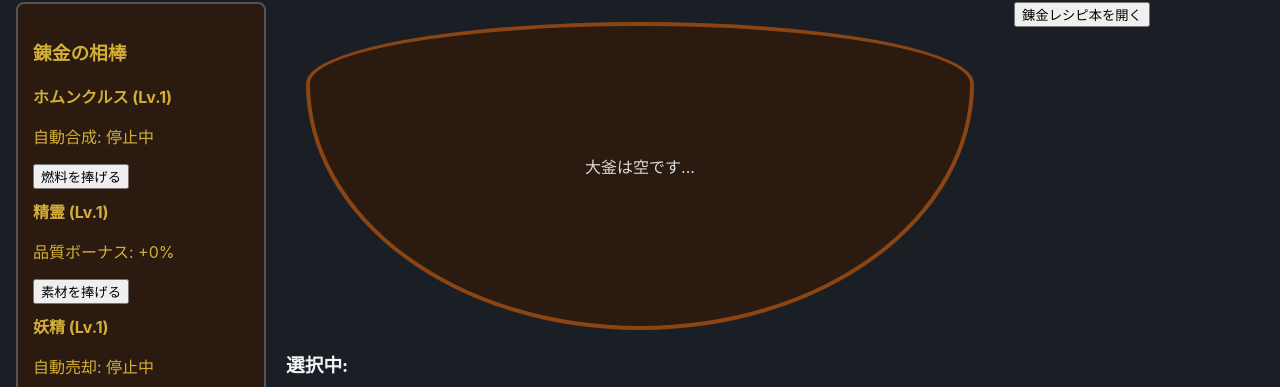
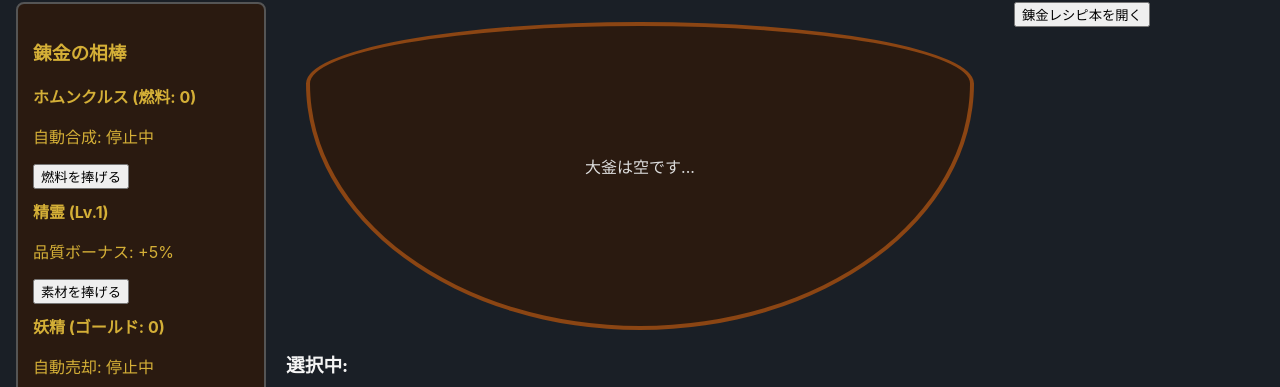
Before and after one commit to YuMurata/alchemy-incremental, a React (Vite) app: page / in a window 1280 px wide. Shown: the part 159-546 px from the top of the page. Built offline with nearby package versions, Linux system fonts and the light colour scheme.

Commit message:
feat: implement buddy interaction logic and stats display

```diff
--- a/src/ui/App.tsx
+++ b/src/ui/App.tsx
@@ -11,7 +11,22 @@ import recipes from '../data/recipe-db.json';
 
 const AppContent: React.FC = () => {
   const { state } = useGameStore();
+  const [spiritLevel, setSpiritLevel] = useState(1);
+  const [homunculusFuel, setHomunculusFuel] = useState(0);
+  const [fairyGold, setFairyGold] = useState(0);
   const [selectedMaterials, setSelectedMaterials] = useState<string[]>([]);
+
+  const interactWithSpirit = () => {
+    setSpiritLevel(prev => prev + 1);
+  };
+
+  const interactWithHomunculus = () => {
+    setHomunculusFuel(prev => prev + 10);
+  };
+
+  const interactWithFairy = () => {
+    setFairyGold(prev => prev + 100);
+  };
   const [showRecipeBook, setShowRecipeBook] = useState(false);
 
   const addMaterial = (name: string) => {
@@ -45,7 +60,14 @@ const AppContent: React.FC = () => {
         main: (
           <div style={{ display: 'grid', gridTemplateColumns: '250px 1fr 250px', gap: '20px' }}>
             <div className="left-panel">
-              <BuddyPanel />
+              <BuddyPanel
+                spiritLevel={spiritLevel}
+                homunculusFuel={homunculusFuel}
+                fairyGold={fairyGold}
+                onInteractSpirit={interactWithSpirit}
+                onInteractHomunculus={interactWithHomunculus}
+                onInteractFairy={interactWithFairy}
+              />
               <QuickMaterialPanel items={state.items} onAddMaterial={addMaterial} />
             </div>
 
--- a/src/ui/components/BuddyPanel.tsx
+++ b/src/ui/components/BuddyPanel.tsx
@@ -1,6 +1,18 @@
 import React from 'react';
 
-export const BuddyPanel: React.FC = () => {
+interface BuddyPanelProps {
+  spiritLevel: number;
+  homunculusFuel: number;
+  fairyGold: number;
+  onInteractSpirit: () => void;
+  onInteractHomunculus: () => void;
+  onInteractFairy: () => void;
+}
+
+export const BuddyPanel: React.FC<BuddyPanelProps> = ({
+  spiritLevel, homunculusFuel, fairyGold,
+  onInteractSpirit, onInteractHomunculus, onInteractFairy
+}) => {
   return (
     <div className="buddy-panel" style={{
       border: '2px solid #555',
@@ -11,19 +23,19 @@ export const BuddyPanel: React.FC = () => {
     }}>
       <h3>錬金の相棒</h3>
       <div className="buddy-item" style={{ marginBottom: '10px' }}>
-        <strong>ホムンクルス (Lv.1)</strong>
+        <strong>ホムンクルス (燃料: {homunculusFuel})</strong>
         <p>自動合成: 停止中</p>
-        <button>燃料を捧げる</button>
+        <button onClick={onInteractHomunculus}>燃料を捧げる</button>
       </div>
       <div className="buddy-item" style={{ marginBottom: '10px' }}>
-        <strong>精霊 (Lv.1)</strong>
-        <p>品質ボーナス: +0%</p>
-        <button>素材を捧げる</button>
+        <strong>精霊 (Lv.{spiritLevel})</strong>
+        <p>品質ボーナス: +{spiritLevel * 5}%</p>
+        <button onClick={onInteractSpirit}>素材を捧げる</button>
       </div>
       <div className="buddy-item">
-        <strong>妖精 (Lv.1)</strong>
+        <strong>妖精 (ゴールド: {fairyGold})</strong>
         <p>自動売却: 停止中</p>
-        <button>ゴールドを捧げる</button>
+        <button onClick={onInteractFairy}>ゴールドを捧げる</button>
       </div>
     </div>
   );
```
